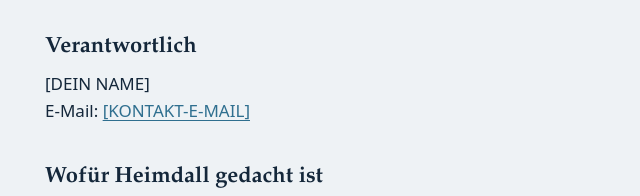
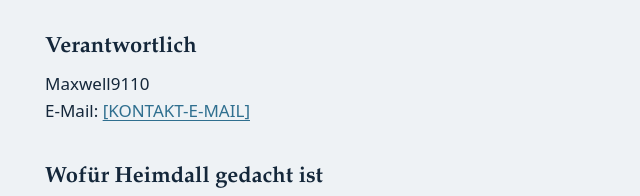
Before and after one commit to Maxwell9110/maxwell9110.github.io, a plain HTML site: page datenschutz.html in a window 1280 px wide. Shown: the part 268-464 px from the top of the page, 315-955 px from the left. Drawn offline with Linux system fonts and the light colour scheme.

Commit message:
Update datenschutz.html

```diff
--- a/datenschutz.html
+++ b/datenschutz.html
@@ -12,7 +12,7 @@
 <p class="lead">Für Heimdall, einen privaten Assistenten und Backup-Dienst. Stand: 22. Oktober 2026.</p>
 
 <h2>Verantwortlich</h2>
-<p>[DEIN NAME]<br>E-Mail: <a href="mailto:[KONTAKT-E-MAIL]">[KONTAKT-E-MAIL]</a></p>
+<p>Maxwell9110<br>E-Mail: <a href="mailto:maxwelltvtv@gmail.com">[KONTAKT-E-MAIL]</a></p>
 
 <h2>Wofür Heimdall gedacht ist</h2>
 <p>Heimdall wird ausschließlich vom Verantwortlichen selbst und nur für sein eigenes Google-Konto genutzt. Es gibt keine weiteren Nutzer, keine Registrierung und keinen öffentlichen Zugang.</p>
```
